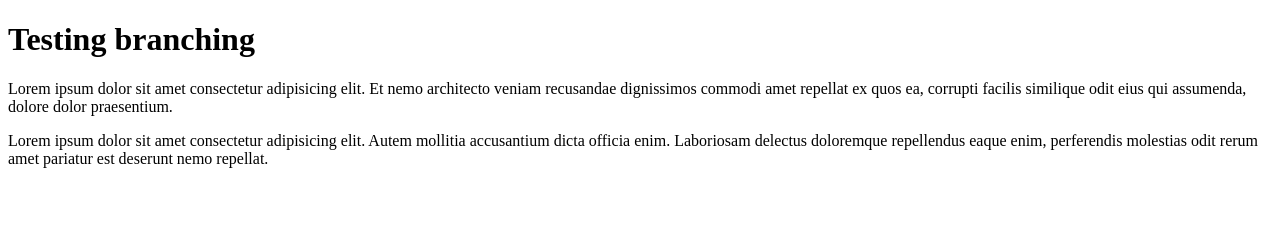
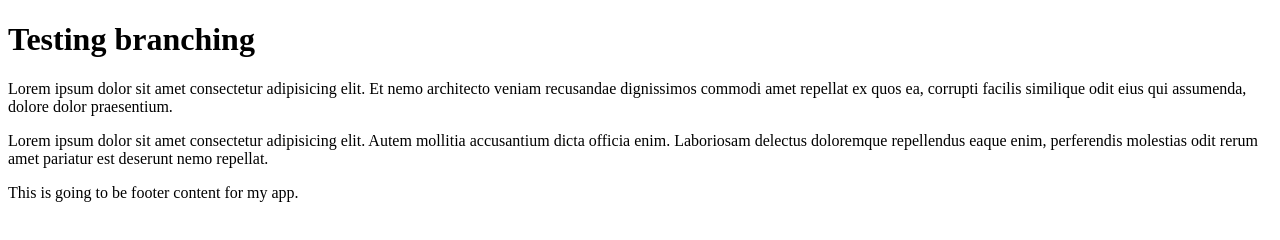
Before and after one commit to CorneliePloeg/test-branching-2, a plain HTML site: page index.html in a window 1280 px wide. Drawn offline with Linux system fonts and the light colour scheme.

Commit message:
Created footer

```diff
--- a/index.html
+++ b/index.html
@@ -4,11 +4,16 @@
     <meta charset="UTF-8">
     <meta http-equiv="X-UA-Compatible" content="IE=edge">
     <meta name="viewport" content="width=<device-width>, initial-scale=1.0">
-    <title>Document</title>
+    <title>Git 2</title>
 </head>
 <body>
     <h1>Testing branching</h1>
     <p>Lorem ipsum dolor sit amet consectetur adipisicing elit. Et nemo architecto veniam recusandae dignissimos commodi amet repellat ex quos ea, corrupti facilis similique odit eius qui assumenda, dolore dolor praesentium.</p>
     <p>Lorem ipsum dolor sit amet consectetur adipisicing elit. Autem mollitia accusantium dicta officia enim. Laboriosam delectus doloremque repellendus eaque enim, perferendis molestias odit rerum amet pariatur est deserunt nemo repellat.</p>
+
+
+    <footer>
+        <p>This is going to be footer content for my app.</p>
+    </footer>
 </body>
 </html>
```
